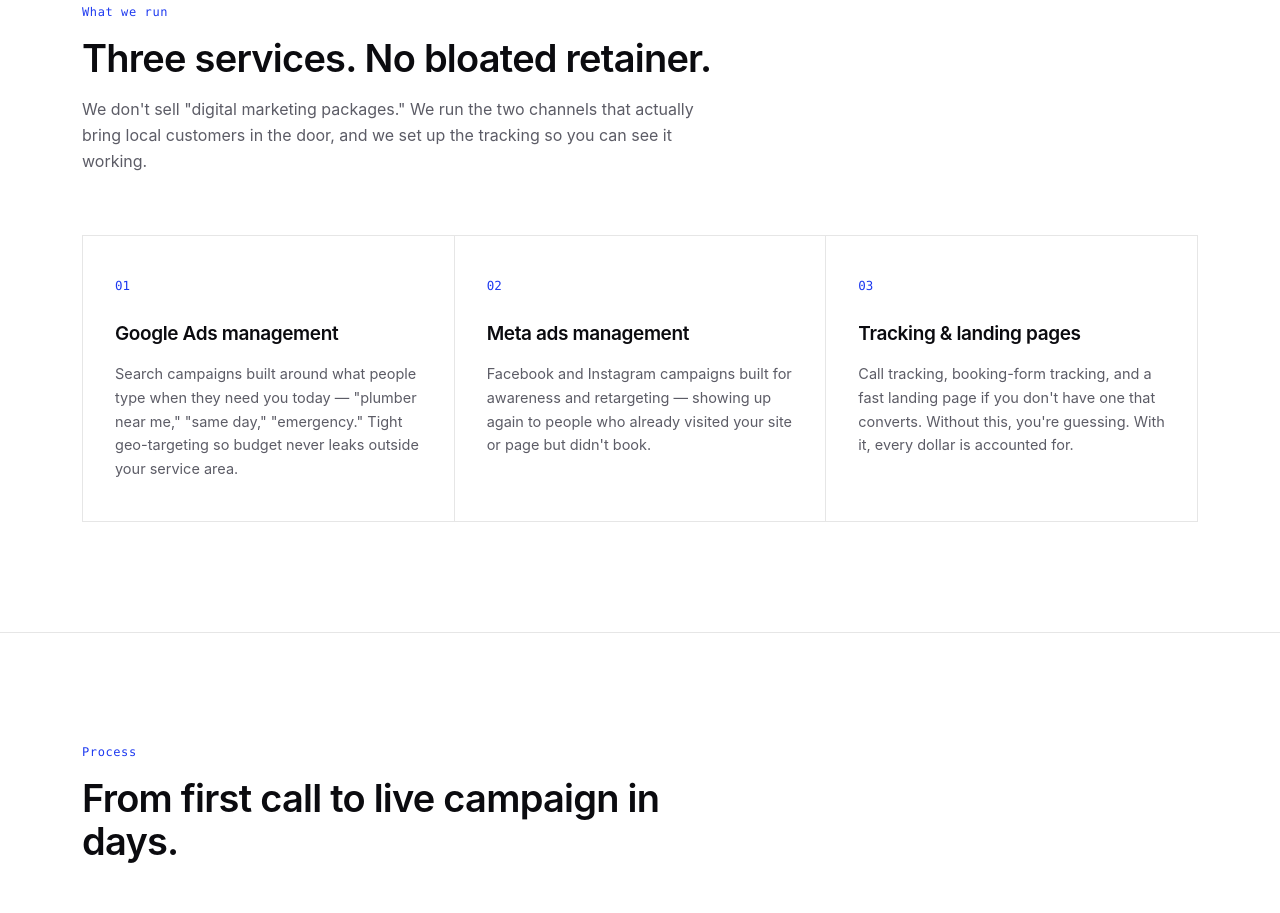
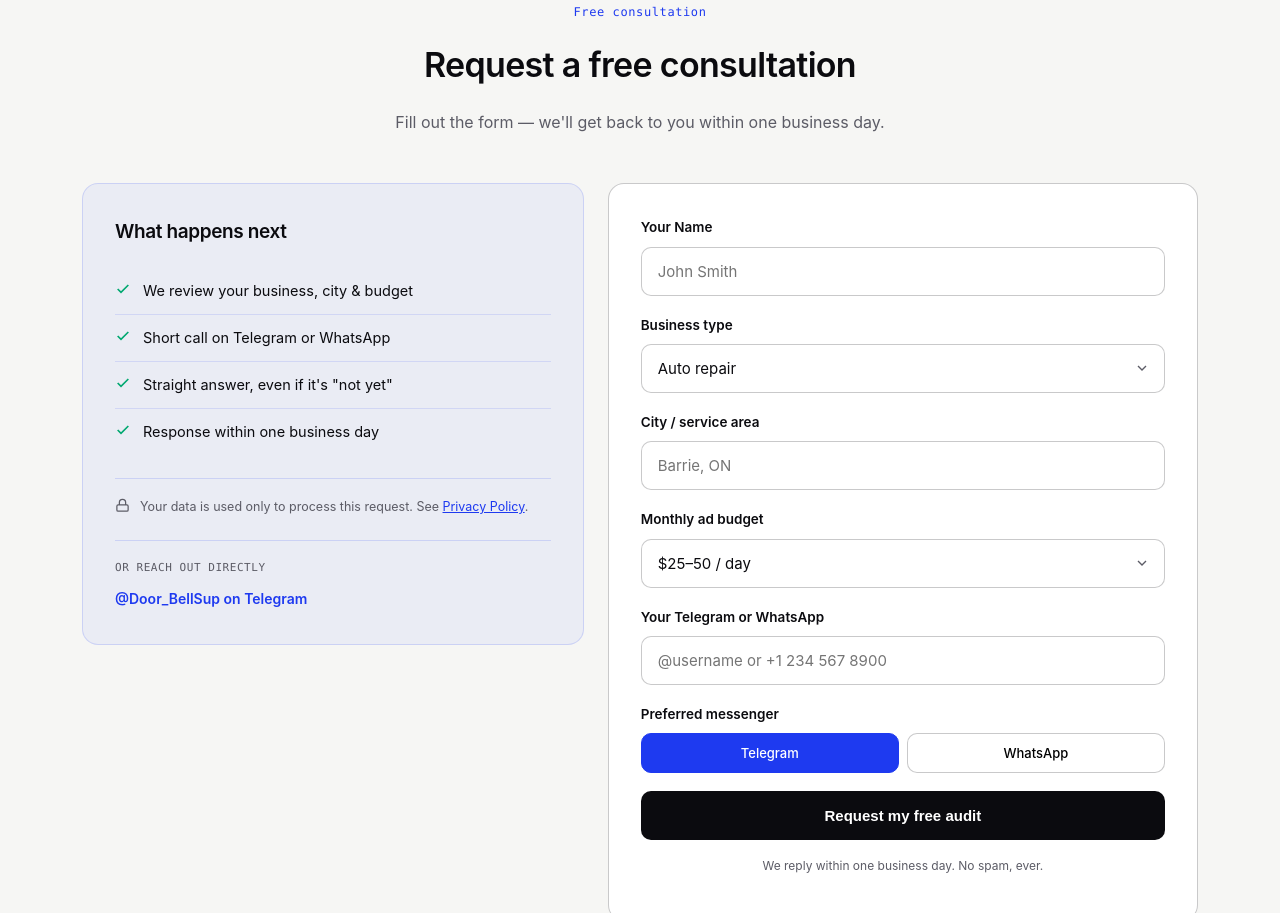
Before and after one commit to Kuprik27/Doorbell.space, a plain HTML site: page index.html in a window 1280 px wide. Shown: the part 2163-3076 px from the top of the page. Drawn offline with Linux system fonts and the light colour scheme.

Commit message:
Add files via upload

```diff
--- a/index.html
+++ b/index.html
@@ -385,6 +385,85 @@
   </div>
 </section>
 
+<section class="border-top cta-section" id="audit">
+  <div class="wrap">
+    <div class="cta-heading reveal">
+      <span class="sec-tag">Free consultation</span>
+      <h2>Request a free consultation</h2>
+      <p>Fill out the form — we'll get back to you within one business day.</p>
+    </div>
+    <div class="cta-grid2">
+      <div class="info-card reveal">
+        <h3>What happens next</h3>
+        <ul class="check-list">
+          <li><svg viewBox="0 0 24 24" fill="none" stroke="currentColor" stroke-width="2.5"><path d="M20 6L9 17l-5-5"/></svg>We review your business, city &amp; budget</li>
+          <li><svg viewBox="0 0 24 24" fill="none" stroke="currentColor" stroke-width="2.5"><path d="M20 6L9 17l-5-5"/></svg>Short call on Telegram or WhatsApp</li>
+          <li><svg viewBox="0 0 24 24" fill="none" stroke="currentColor" stroke-width="2.5"><path d="M20 6L9 17l-5-5"/></svg>Straight answer, even if it's "not yet"</li>
+          <li><svg viewBox="0 0 24 24" fill="none" stroke="currentColor" stroke-width="2.5"><path d="M20 6L9 17l-5-5"/></svg>Response within one business day</li>
+        </ul>
+        <div class="info-privacy">
+          <svg viewBox="0 0 24 24" fill="none" stroke="currentColor" stroke-width="2"><rect x="3" y="11" width="18" height="10" rx="2"/><path d="M7 11V7a5 5 0 0 1 10 0v4"/></svg>
+          <span>Your data is used only to process this request. See <a href="privacy.html" target="_blank">Privacy Policy</a>.</span>
+        </div>
+        <div class="modal-direct">
+          <span class="modal-direct-label">Or reach out directly</span>
+          <a href="https://t.me/Door_BellSup" target="_blank" rel="noopener" class="contact-link" data-channel="Telegram">@Door_BellSup on Telegram</a>
+        </div>
+      </div>
+      <form id="auditForm" class="js-audit-form reveal reveal-d1" onsubmit="return false;">
+        <div class="simple-form">
+          <div class="sf-field">
+            <label for="name">Your Name</label>
+            <input id="name" class="f-name" type="text" placeholder="John Smith" required>
+          </div>
+          <div class="sf-field">
+            <label for="bizType">Business type</label>
+            <select id="bizType" class="f-biztype">
+              <option>Auto repair</option>
+              <option>Dental / Medical</option>
+              <option>Hair &amp; beauty</option>
+              <option>Home services / Contractor</option>
+              <option>Other local business</option>
+            </select>
+          </div>
+          <div class="sf-field">
+            <label for="city">City / service area</label>
+            <input id="city" class="f-city" type="text" placeholder="Barrie, ON" required>
+          </div>
+          <div class="sf-field">
+            <label for="budget">Monthly ad budget</label>
+            <select id="budget" class="f-budget">
+              <option>$25–50 / day</option>
+              <option>$50–100 / day</option>
+              <option>$100–200 / day</option>
+              <option>$200+ / day</option>
+              <option>Not sure yet</option>
+            </select>
+          </div>
+          <div class="sf-field">
+            <label for="contact">Your Telegram or WhatsApp</label>
+            <input id="contact" class="f-contact" type="text" placeholder="@username or +1 234 567 8900" required>
+          </div>
+          <div class="sf-field">
+            <label>Preferred messenger</label>
+            <div class="qf-toggle">
+              <button type="button" class="qf-toggle-opt selected" data-value="Telegram" data-url="https://t.me/Door_BellSup">Telegram</button>
+              <button type="button" class="qf-toggle-opt" data-value="WhatsApp" data-url="https://wa.me/37362085616">WhatsApp</button>
+            </div>
+          </div>
+          <button type="button" class="submit-btn f-submit">Request my free audit</button>
+          <p class="form-note">We reply within one business day. No spam, ever.</p>
+        </div>
+        <div class="quiz-done f-done">
+          <div class="quiz-done-icon"><svg viewBox="0 0 24 24" fill="none" stroke="currentColor" stroke-width="2.5"><path d="M20 6L9 17l-5-5"/></svg></div>
+          <p style="font-size:17px;font-weight:600;margin:0 0 6px;">Request received.</p>
+          <p style="font-size:14px;color:var(--ink-soft);margin:0;">We'll reach out on <span class="f-channel-out">Telegram</span> within one business day.</p>
+        </div>
+      </form>
+    </div>
+  </div>
+</section>
+
 <section class="border-top" id="services">
   <div class="wrap">
     <div class="sec-head reveal">
@@ -584,15 +663,15 @@
           <a href="https://t.me/Door_BellSup" target="_blank" rel="noopener" class="contact-link" data-channel="Telegram">@Door_BellSup on Telegram</a>
         </div>
       </div>
-      <form id="auditForm" onsubmit="return false;">
+      <form id="modalAuditForm" class="js-audit-form" onsubmit="return false;">
         <div class="simple-form">
           <div class="sf-field">
-            <label for="name">Your Name</label>
-            <input id="name" type="text" placeholder="John Smith" required>
+            <label for="m-name">Your Name</label>
+            <input id="m-name" class="f-name" type="text" placeholder="John Smith" required>
           </div>
           <div class="sf-field">
-            <label for="bizType">Business type</label>
-            <select id="bizType">
+            <label for="m-bizType">Business type</label>
+            <select id="m-bizType" class="f-biztype">
               <option>Auto repair</option>
               <option>Dental / Medical</option>
               <option>Hair &amp; beauty</option>
@@ -601,12 +680,12 @@
             </select>
           </div>
           <div class="sf-field">
-            <label for="city">City / service area</label>
-            <input id="city" type="text" placeholder="Barrie, ON" required>
+            <label for="m-city">City / service area</label>
+            <input id="m-city" class="f-city" type="text" placeholder="Barrie, ON" required>
           </div>
           <div class="sf-field">
-            <label for="budget">Monthly ad budget</label>
-            <select id="budget">
+            <label for="m-budget">Monthly ad budget</label>
+            <select id="m-budget" class="f-budget">
               <option>$25–50 / day</option>
               <option>$50–100 / day</option>
               <option>$100–200 / day</option>
@@ -615,8 +694,8 @@
             </select>
           </div>
           <div class="sf-field">
-            <label for="contact">Your Telegram or WhatsApp</label>
-            <input id="contact" type="text" placeholder="@username or +1 234 567 8900" required>
+            <label for="m-contact">Your Telegram or WhatsApp</label>
+            <input id="m-contact" class="f-contact" type="text" placeholder="@username or +1 234 567 8900" required>
           </div>
           <div class="sf-field">
             <label>Preferred messenger</label>
@@ -625,13 +704,13 @@
               <button type="button" class="qf-toggle-opt" data-value="WhatsApp" data-url="https://wa.me/37362085616">WhatsApp</button>
             </div>
           </div>
-          <button type="button" class="submit-btn" id="quizSubmit">Request my free audit</button>
+          <button type="button" class="submit-btn f-submit">Request my free audit</button>
           <p class="form-note">We reply within one business day. No spam, ever.</p>
         </div>
-        <div class="quiz-done" id="auditDone">
+        <div class="quiz-done f-done">
           <div class="quiz-done-icon"><svg viewBox="0 0 24 24" fill="none" stroke="currentColor" stroke-width="2.5"><path d="M20 6L9 17l-5-5"/></svg></div>
           <p style="font-size:17px;font-weight:600;margin:0 0 6px;">Request received.</p>
-          <p style="font-size:14px;color:var(--ink-soft);margin:0;">We'll reach out on <span id="auditChannelOut">Telegram</span> within one business day.</p>
+          <p style="font-size:14px;color:var(--ink-soft);margin:0;">We'll reach out on <span class="f-channel-out">Telegram</span> within one business day.</p>
         </div>
       </form>
     </div>
@@ -708,24 +787,6 @@ document.querySelectorAll('.reveal').forEach(el=>io.observe(el));
   const TELEGRAM_CHAT_ID = '6527698975';
   // ==============================================================================
 
-  const form = document.getElementById('auditForm');
-  if(!form) return;
-  const simpleForm = form.querySelector('.simple-form');
-  let selectedChannel = 'Telegram';
-
-  form.querySelectorAll('.qf-toggle-opt').forEach(btn=>{
-    btn.addEventListener('click',()=>{
-      form.querySelectorAll('.qf-toggle-opt').forEach(b=>b.classList.remove('selected'));
-      btn.classList.add('selected');
-      selectedChannel = btn.dataset.value;
-      const url = btn.dataset.url;
-      if(url){
-        notifyClick(selectedChannel);
-        window.open(url, '_blank', 'noopener');
-      }
-    });
-  });
-
   // Fire Google Ads conversion (form submit or direct messenger click)
   function fireGoogleConversion(){
     if(typeof gtag === 'function'){
@@ -772,32 +833,50 @@ document.querySelectorAll('.reveal').forEach(el=>io.observe(el));
     });
   });
 
-  document.getElementById('quizSubmit').addEventListener('click', async ()=>{
+  // Wire up one form instance (works for both the inline form and the modal copy)
+  function setupAuditForm(form){
+    const simpleForm = form.querySelector('.simple-form');
+    let selectedChannel = 'Telegram';
+
+    form.querySelectorAll('.qf-toggle-opt').forEach(btn=>{
+      btn.addEventListener('click',()=>{
+        form.querySelectorAll('.qf-toggle-opt').forEach(b=>b.classList.remove('selected'));
+        btn.classList.add('selected');
+        selectedChannel = btn.dataset.value;
+        const url = btn.dataset.url;
+        if(url){
+          notifyClick(selectedChannel);
+          window.open(url, '_blank', 'noopener');
+        }
+      });
+    });
+
+    const submitBtn = form.querySelector('.f-submit');
+    submitBtn.addEventListener('click', async ()=>{
       const inputs = simpleForm.querySelectorAll('input[required]');
       let valid = true;
       inputs.forEach(inp=>{ if(!inp.value.trim()){ valid = false; inp.style.borderColor = '#E14B2C'; } else { inp.style.borderColor = ''; } });
       if(!valid) return;
 
-    const submitBtn = document.getElementById('quizSubmit');
       const originalLabel = submitBtn.textContent;
       submitBtn.textContent = 'Sending...';
       submitBtn.disabled = true;
 
       const data = {
-      name: document.getElementById('name').value.trim(),
-      bizType: document.getElementById('bizType').value,
-      city: document.getElementById('city').value.trim(),
-      budget: document.getElementById('budget').value,
-      contact: document.getElementById('contact').value.trim(),
+        name: form.querySelector('.f-name').value.trim(),
+        bizType: form.querySelector('.f-biztype').value,
+        city: form.querySelector('.f-city').value.trim(),
+        budget: form.querySelector('.f-budget').value,
+        contact: form.querySelector('.f-contact').value.trim(),
         channel: selectedChannel
       };
 
       try {
         await sendToTelegram(data);
         fireGoogleConversion();
-      document.getElementById('auditChannelOut').textContent = selectedChannel;
+        form.querySelector('.f-channel-out').textContent = selectedChannel;
         simpleForm.classList.add('hide');
-      document.getElementById('auditDone').classList.add('show');
+        form.querySelector('.f-done').classList.add('show');
       } catch(err) {
         submitBtn.textContent = originalLabel;
         submitBtn.disabled = false;
@@ -805,6 +884,9 @@ document.querySelectorAll('.reveal').forEach(el=>io.observe(el));
         console.error(err);
       }
     });
+  }
+
+  document.querySelectorAll('.js-audit-form').forEach(setupAuditForm);
 })();
 </script>
 
```
Lines whose indentation alone changed are shown as unchanged.
